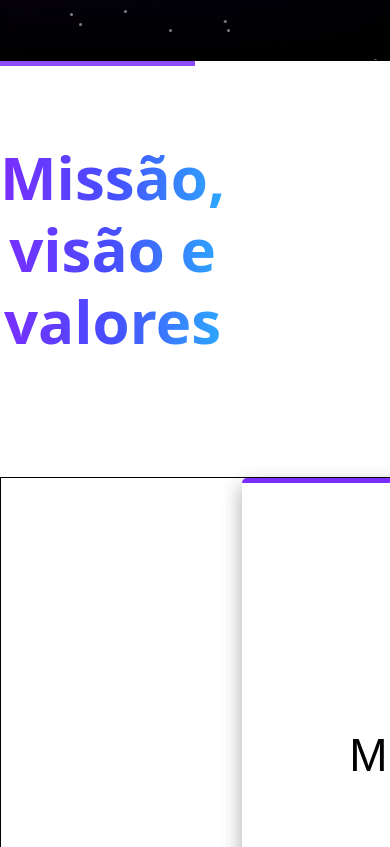
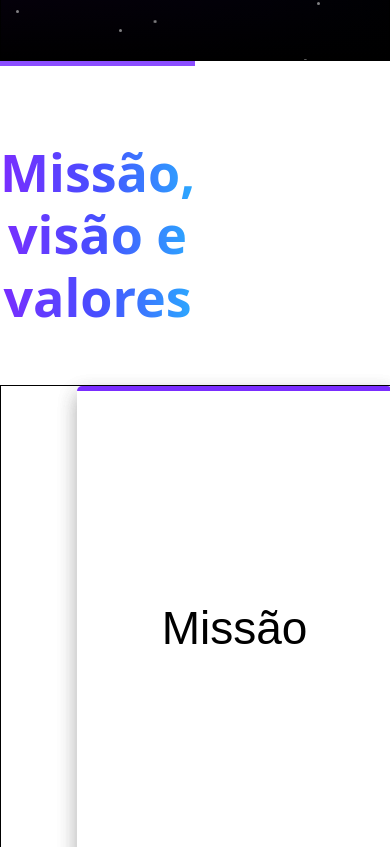
Before and after one commit to Vinicius-Braz17/Portifolio, a React (Create React App) app: page / in a window 390 px wide. Shown: the part 877-1724 px from the top of the page. Built offline with nearby package versions, Linux system fonts and the light colour scheme.

Commit message:
ajuste de responsividade para tela de notebook 2

```diff
--- a/src/Pages/Home/Pag2Home.module.css
+++ b/src/Pages/Home/Pag2Home.module.css
@@ -116,3 +116,22 @@
     color: black;
     font-size: 20px;
 }
+
+@media screen and (max-width: 1560px) {
+    .div_missao, .div_valores, .div_visao {
+        margin: 0 30px;
+        height: 480px;
+        width: 315px;
+        text-align: center;
+        cursor: pointer;
+        border-radius: 5px;
+        transition: all 0.8s ease-out;
+    }
+    .sessaoMVV {
+        height: 820px;
+    }
+    .sessaoMVV h1 {
+        font-size: 52px;
+    }
+
+}
```
